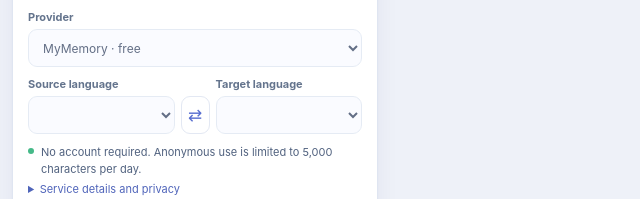
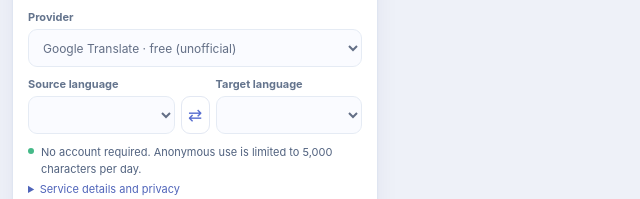
Before and after one commit to muran169633/contextflow-translate, a website with bundled scripts: page popup.html in a window 1280 px wide. Shown: the part 167-366 px from the top of the page, 0-640 px from the left. Built offline with nearby package versions, Linux system fonts and the light colour scheme; some packages are replaced by stand-ins of ours; no server answers.

Commit message:
style: 优先显示免费翻译服务

```diff
--- a/popup.html
+++ b/popup.html
@@ -15,7 +15,16 @@
   <main class="popup-main">
     <section class="popup-card" aria-label="Translation">
       <div class="card-heading"><div class="section-icon" aria-hidden="true">✳</div><div><strong data-i18n="engineTitle">Translation engine</strong><p data-i18n="engineSubtitle">Choose how to translate</p></div><span class="heading-number" aria-hidden="true">01</span></div>
-      <div class="field"><label for="provider" data-i18n="provider">Provider</label><select id="provider" disabled><option value="mymemory" data-i18n="freeProvider">MyMemory · free</option><option value="google-web" data-i18n="googleWebProvider">Google Translate · free (unofficial)</option><option value="baidu" data-i18n="baiduProvider">Baidu Translate</option><option value="libre-local" data-i18n="libreProvider">LibreTranslate · local</option><option value="google">Google Cloud Translation</option><option value="youdao" data-i18n="youdaoProvider">Youdao Cloud Translation</option><option value="microsoft" data-i18n="microsoftProvider">Microsoft Translator</option><option value="ai" data-i18n="aiProvider">Your AI model</option></select></div>
+      <div class="field"><label for="provider" data-i18n="provider">Provider</label><select id="provider" disabled>
+        <option value="google-web" data-i18n="googleWebProvider">Google Translate · free (unofficial)</option>
+        <option value="mymemory" data-i18n="freeProvider">MyMemory · free</option>
+        <option value="libre-local" data-i18n="libreProvider">LibreTranslate · local</option>
+        <option value="baidu" data-i18n="baiduProvider">Baidu Translate</option>
+        <option value="microsoft" data-i18n="microsoftProvider">Microsoft Translator</option>
+        <option value="google">Google Cloud Translation</option>
+        <option value="youdao" data-i18n="youdaoProvider">Youdao Cloud Translation</option>
+        <option value="ai" data-i18n="aiProvider">Your AI model</option>
+      </select></div>
       <div id="free-controls">
         <div class="language-pair"><div class="field"><label for="freeSource" data-i18n="source">Source language</label><select id="freeSource" disabled></select></div><button type="button" class="pair-arrow" id="swapLanguages" disabled><span aria-hidden="true">⇄</span><span class="sr-only" data-i18n="swapLanguages">Swap languages</span></button><div class="field"><label for="freeTarget" data-i18n="target">Target language</label><select id="freeTarget" disabled></select></div></div>
         <p class="provider-privacy" id="autoSourceInfo" data-i18n="autoSourceNote" hidden></p>
```
Also changed, not shown: CHANGELOG.md.
